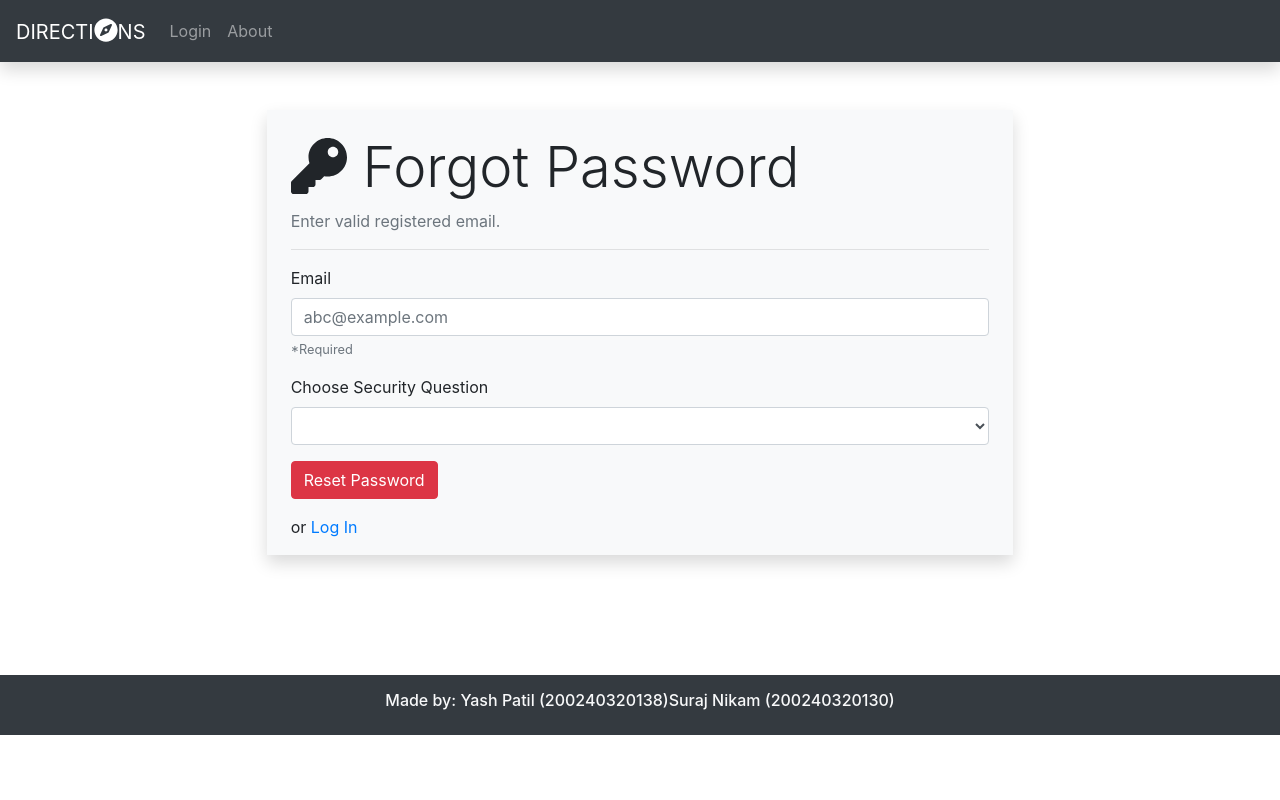
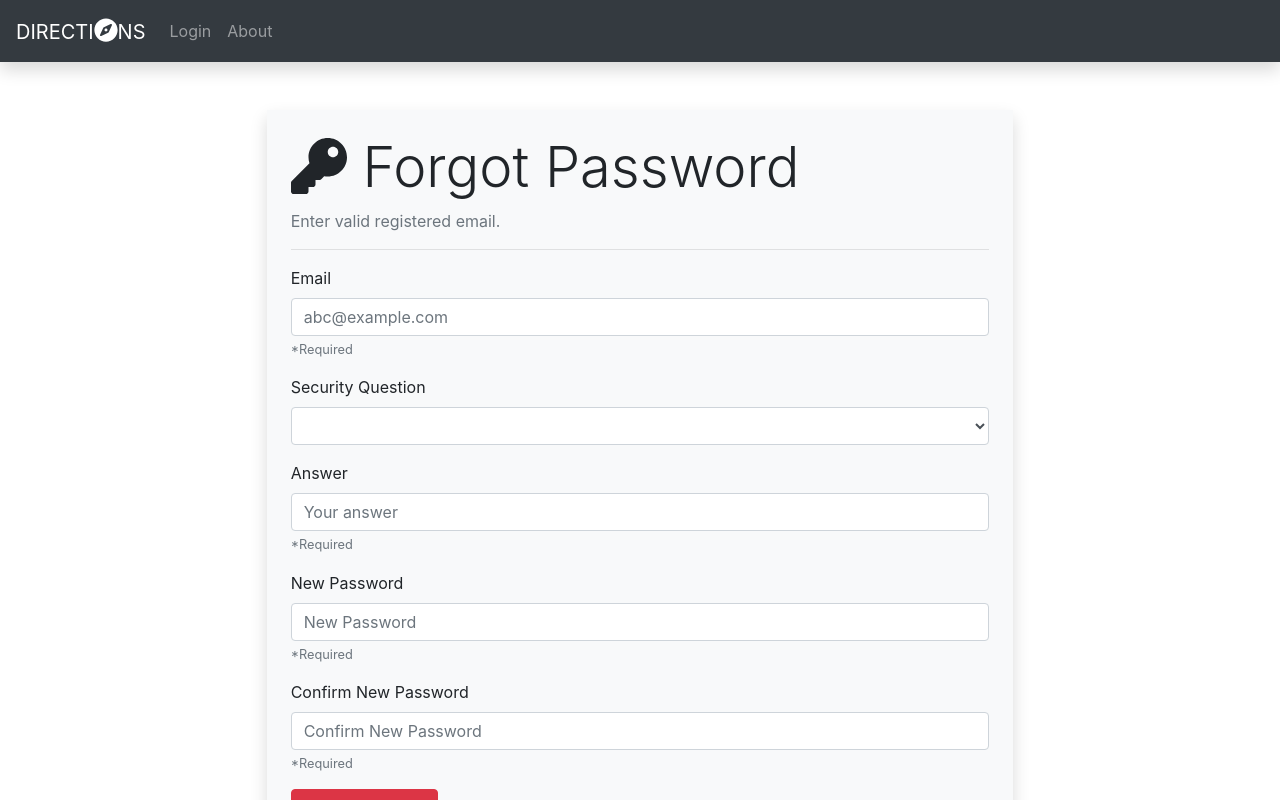
Before and after one commit to yashu55/Geolocation-based-Compass-Speedmeter-System, an Angular app: page /forgotpassword in a window 1280 px wide. Shown: the top 800 px of the page. Built offline with nearby package versions, Linux system fonts and the light colour scheme.

Commit message:
forgotpass done

```diff
--- a/src/app/forgotpassword/forgotpassword.component.html
+++ b/src/app/forgotpassword/forgotpassword.component.html
@@ -11,8 +11,14 @@
       </h4>
       <p class="text-secondary">Enter valid registered email.</p>
       <hr>
+      <div class="alert alert-danger alert-dismissible fade show text-center" role="alert" *ngIf="uiInvalidCredential">
+        <strong>{{ responseVar }}</strong>
+        <button type="button" class="close" (click)="uiInvalidCredential = false; errorDiv = true" data-dismiss="alert" aria-label="Close">
+          <span aria-hidden="true">&times;</span>
+        </button>
+      </div>
       <!--Login form -->
-      <form (submit)="Forgotpass()" [formGroup]="fbFormGroup">
+      <form (submit)="Forgotpass()" [formGroup]="fbFormGroup" *ngIf="errorDiv">
         <div class="form-group">
           <label for="email">Email</label>
           <input type="text" class="form-control" name="email" id="email" aria-describedby="emailHelpId" placeholder="abc@example.com" minlength="3" maxlength="30" required formControlName="email" [class.is-valid]="fbFormGroup.controls['email'].valid" [class.is-invalid]="!fbFormGroup.controls['email'].valid &&
@@ -20,13 +26,32 @@
           <small id="emailHelpId" class="form-text text-muted">*Required</small>
         </div>
         <div class="form-group">
-          <label for="securityQuestion">Choose Security Question</label>
+          <label for="securityQuestion">Security Question</label>
           <select class="form-control" id="SecurityQS" formControlName="securityquestion">
             <option>What is your favourite color?</option>
-            <option>What is your birthplace?</option>
+            <option>Where is your birthplace?</option>
             <option>Who is your favourite teacher?</option>
           </select>
         </div>
+        <div class="form-group">
+          <label for="answer">Answer</label>
+          <input type="text" class="form-control" name="answer" id="answer" aria-describedby="answerHelpId" placeholder="Your answer" maxlength="30" required formControlName="answer" [class.is-valid]="fbFormGroup.controls['answer'].valid" [class.is-invalid]="!fbFormGroup.controls['answer'].valid &&
+              fbFormGroup.controls['answer'].touched" />
+          <small id="answerHelpId" class="form-text text-muted">*Required</small>
+        </div>
+        <div class="form-group">
+          <label for="pwd">New Password</label>
+          <input type="password" class="form-control" name="pwd" id="pwd" placeholder="New Password" minlength="8" maxlength="20" required formControlName="password" [class.is-valid]="fbFormGroup.controls['password'].valid" [class.is-invalid]="!fbFormGroup.controls['password'].valid &&
+          fbFormGroup.controls['password'].touched" />
+          <small id="passwordHelpId" class="form-text text-muted">*Required</small>
+        </div>
+        <div class="form-group">
+          <label for="cpwd">Confirm New Password</label>
+          <input type="password" class="form-control" name="cpwd" id="cpwd" placeholder="Confirm New Password" minlength="8" maxlength="20" required formControlName="cpassword" [class.is-valid]="fbFormGroup.controls['cpassword'].valid" [class.is-invalid]="!fbFormGroup.controls['cpassword'].valid &&
+          fbFormGroup.controls['cpassword'].touched" />
+          <small id="cpasswordHelpId" class="form-text text-muted">*Required</small>
+        </div>
+
         <div class="form-group">
           <button type="submit" class="btn btn-danger">Reset Password</button>
         </div>
--- a/src/app/forgotpassword/forgotpassword.component.ts
+++ b/src/app/forgotpassword/forgotpassword.component.ts
@@ -13,7 +13,30 @@ import { faKey } from '@fortawesome/free-solid-svg-icons';
 export class ForgotpasswordComponent implements OnInit {
   public faKey = faKey;
   public uiInvalidCredential = false;
-  public fbFormGroup: FormGroup = this.fb.group({
+  public responseVar = '';
+  public errorDiv = true;
+
+  MustMatch(controlName: string, matchingControlName: string) {
+    return (formGroup: FormGroup) => {
+      const control = formGroup.controls[controlName];
+      const matchingControl = formGroup.controls[matchingControlName];
+
+      if (matchingControl.errors && !matchingControl.errors.mustMatch) {
+        // return if another validator has already found an error on the matchingControl
+        return;
+      }
+
+      // set error on matchingControl if validation fails
+      if (control.value !== matchingControl.value) {
+        matchingControl.setErrors({ mustMatch: true });
+      } else {
+        matchingControl.setErrors(null);
+      }
+    };
+  }
+
+  public fbFormGroup: FormGroup = this.fb.group(
+    {
       email: [
         '',
         [
@@ -26,7 +49,34 @@ export class ForgotpasswordComponent implements OnInit {
         ],
       ],
       securityquestion: ['', Validators.required],
-  });
+      answer: ['', [Validators.required, Validators.maxLength(30)]],
+      password: [
+        '',
+        [
+          Validators.required,
+          Validators.minLength(8),
+          Validators.maxLength(20),
+          Validators.pattern(
+            '^(?=.*[\\d])(?=.*[a-z])(?=.*[A-Z])(?!.*[\\s]).{8,20}$'
+          ),
+        ],
+      ],
+      cpassword: [
+        '',
+        [
+          Validators.required,
+          Validators.minLength(8),
+          Validators.maxLength(20),
+          Validators.pattern(
+            '^(?=.*[\\d])(?=.*[a-z])(?=.*[A-Z])(?!.*[\\s]).{8,20}$'
+          ),
+        ],
+      ],
+    },
+    {
+      validator: this.MustMatch('password', 'cpassword'),
+    }
+  );
 
   constructor(
     private fb: FormBuilder,
@@ -36,5 +86,31 @@ export class ForgotpasswordComponent implements OnInit {
 
   ngOnInit(): void {}
 
-  Forgotpass() {}
+  async Forgotpass() {
+    const data = this.fbFormGroup.value;
+    const url = 'http://localhost:3000/forgotpassword';
+    try {
+      const result: any = await this.http.post(url, data).toPromise();
+      if (result.message) {
+        alert('Password Reset Successfully.');
+        this.fbFormGroup.reset();
+        this.router.navigate(['login']);
+      } else if (result.message == 'wrongsecurityanswer') {
+        this.fbFormGroup.reset();
+        this.responseVar =
+          'You cannot change the password!! Security question and answer is incorrect.';
+        this.uiInvalidCredential = true;
+        this.errorDiv = false;
       }
+    } catch (err) {
+      this.fbFormGroup.reset();
+      console.log('Unable to connect to server');
+      this.responseVar =
+        ':-( Unable to connect to server. Please try again later.';
+      this.uiInvalidCredential = true;
+      this.errorDiv = false;
+    }
+
+    return false;
+  }
+}
--- a/src/app/login/login.component.html
+++ b/src/app/login/login.component.html
@@ -34,7 +34,7 @@
           <small id="passwordHelpId" class="form-text text-muted">*Required</small>
         </div>
         <div class="form-group">
-          <button type="submit" class="btn btn-success mr-1" [disabled]="!fbFormGroup.valid">Sign Up!</button>
+          <button type="submit" class="btn btn-success mr-1" [disabled]="!fbFormGroup.valid">Login</button>
           <button type="reset" class="btn btn-danger ml-1">Reset</button>
         </div>
         <p>or <span><a routerLink="/forgotpassword">Forgot Password</a></span></p>
--- a/src/app/login/login.component.ts
+++ b/src/app/login/login.component.ts
@@ -56,6 +56,15 @@ export class LoginComponent implements OnInit {
       const result: any = await this.http.post(url, data).toPromise();
       if (result.opr) {
         sessionStorage.setItem('sid', 'true');
+        sessionStorage.setItem('email', data.email);
+        //Session expiring code
+        setTimeout(() => {
+          sessionStorage.removeItem(data.email);
+          sessionStorage.removeItem(data.sid);
+          alert('Session Expired!!');
+          this.router.navigate(['login']);
+        }, 1000000);
+
         this.router.navigate(['geolocation']);
       } else if (result.opr == 'incorrect') {
         this.responseVar = 'Invalid email or password!!';
--- a/src/app/signup/signup.component.html
+++ b/src/app/signup/signup.component.html
@@ -39,6 +39,24 @@
               fbFormGroupSignup.controls['mobile'].touched" />
           <small id="mobile" class="text-muted">*Required</small>
         </div>
+
+        <div class="form-group">
+          <label for="securityQuestion">Security Question</label>
+          <select class="form-control" id="SecurityQS" formControlName="securityquestion">
+            <option>What is your favourite color?</option>
+            <option>Where is your birthplace?</option>
+            <option>Who is your favourite teacher?</option>
+          </select>
+        </div>
+        <div class="form-group">
+          <label for="answer">Answer</label>
+          <input type="text" class="form-control" name="answer" id="answer" aria-describedby="answerHelpId" placeholder="Your answer" maxlength="30" required formControlName="answer" [class.is-valid]="fbFormGroupSignup.controls['answer'].valid" [class.is-invalid]="!fbFormGroupSignup.controls['answer'].valid &&
+          fbFormGroupSignup.controls['answer'].touched" />
+          <small id="answerHelpId" class="form-text text-muted">*Required</small>
+        </div>
+
+
+
         <div class="form-group">
           <label for="pwd">Password</label>
           <input type="password" class="form-control" name="pwd" id="pwd" placeholder="Password" minlength="8" maxlength="20" required formControlName="password" [class.is-valid]="fbFormGroupSignup.controls['password'].valid" [class.is-invalid]="!fbFormGroupSignup.controls['password'].valid &&
@@ -49,7 +67,7 @@
           <label for="cpwd">Confirm Password</label>
           <input type="password" class="form-control" name="cpwd" id="cpwd" placeholder="Confirm Password" minlength="8" maxlength="20" required formControlName="cpassword" [class.is-valid]="fbFormGroupSignup.controls['cpassword'].valid" [class.is-invalid]="!fbFormGroupSignup.controls['cpassword'].valid &&
               fbFormGroupSignup.controls['cpassword'].touched" />
-          <small id="passwordHelpId" class="form-text text-muted">*Required</small>
+          <small id="cpasswordHelpId" class="form-text text-muted">*Required</small>
         </div>
         <div class="form-group">
           <button type="submit" class="btn btn-success mr-1" [disabled]="!fbFormGroupSignup.valid">
--- a/src/app/signup/signup.component.ts
+++ b/src/app/signup/signup.component.ts
@@ -62,6 +62,8 @@ export class SignupComponent implements OnInit {
           ),
         ],
       ],
+      securityquestion: ['', Validators.required],
+      answer: ['', [Validators.required, Validators.maxLength(30)]],
       password: [
         '',
         [
@@ -111,7 +113,7 @@ export class SignupComponent implements OnInit {
 
   async registerHere() {
     const data = this.fbFormGroupSignup.value;
-    console.log(data);
+    // console.log(data);
     const url = 'http://localhost:3000/adduser';
     try {
       const result: any = await this.http.post(url, data).toPromise();
```
Lines whose indentation alone changed are shown as unchanged.
